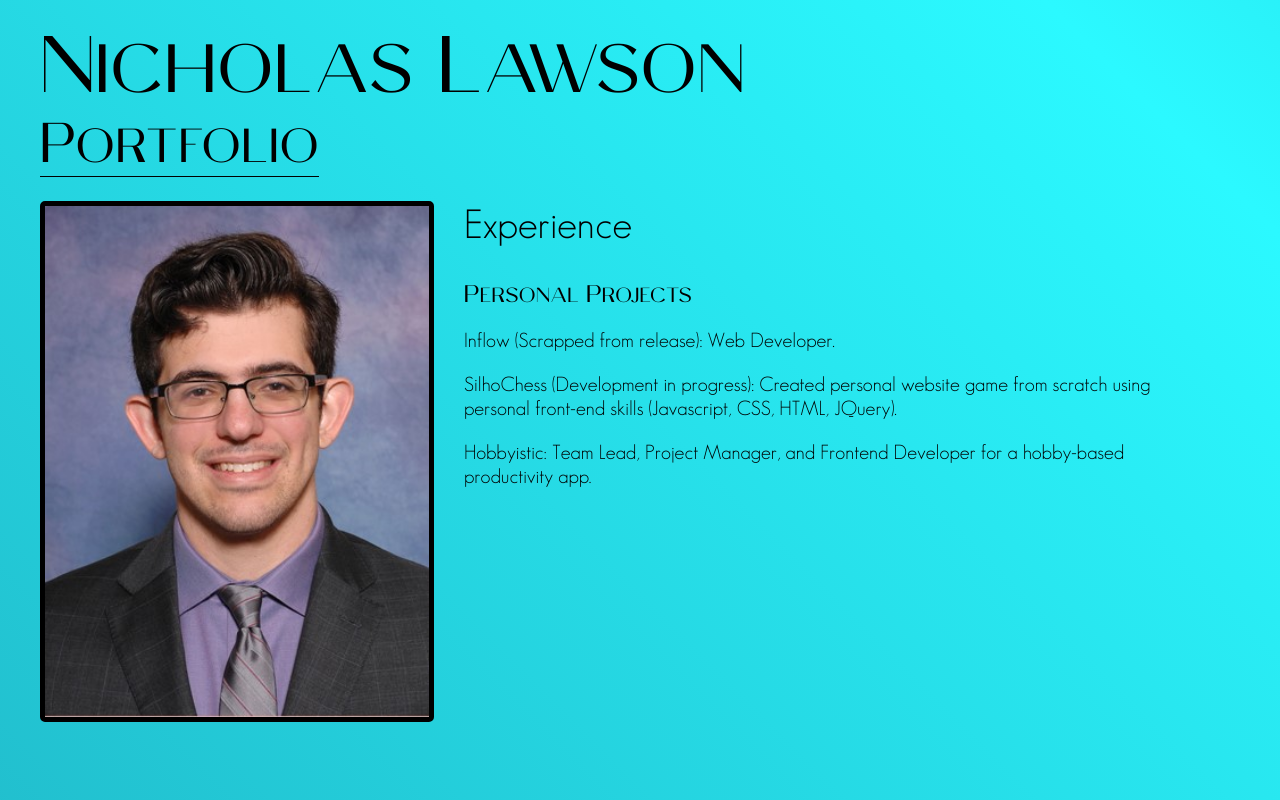
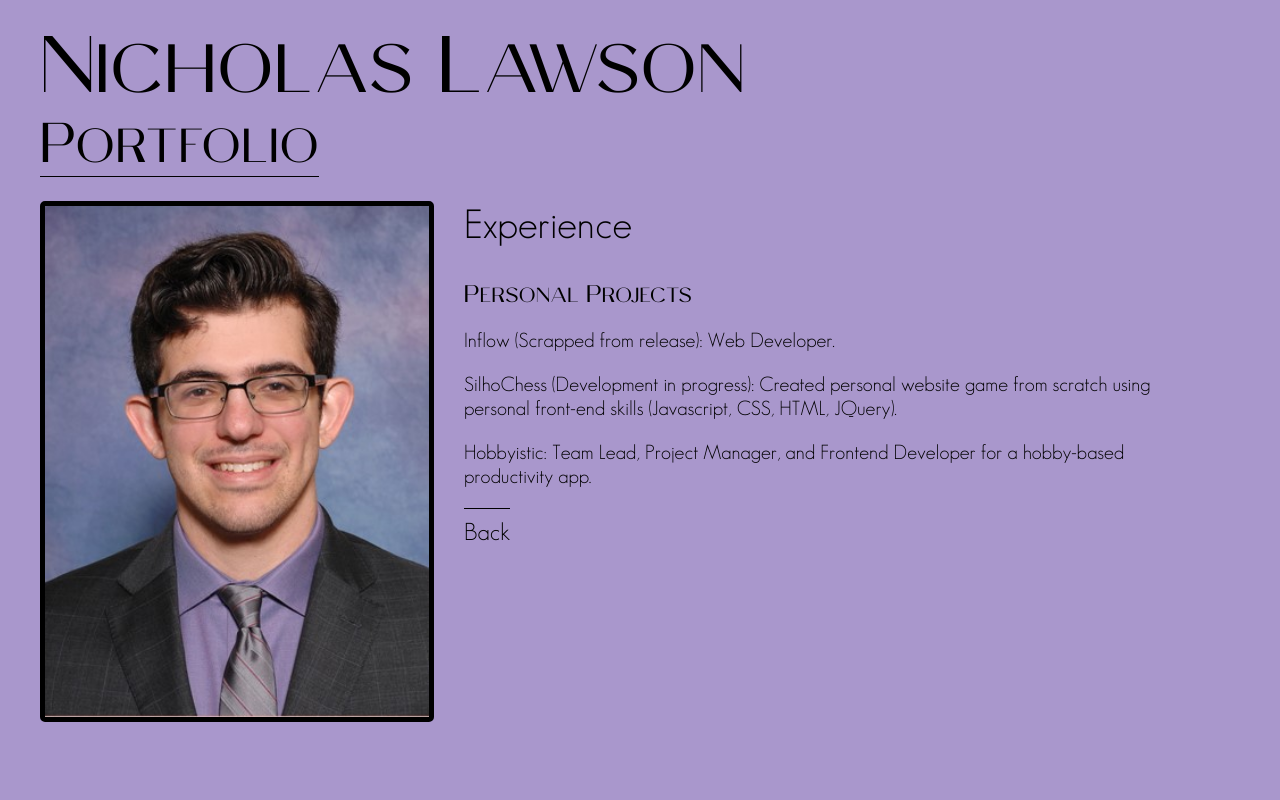
Before and after one commit to Nicholas-Lawson/NickLawsonPortfolio, a plain HTML site: page index.html in a window 1280 px wide. Both pictures are taken after a click on the link "Experience". Drawn offline with Linux system fonts and the light colour scheme.

Commit message:
Made styling updates
-Reimplemented back buttons
-Updated background color
-Updated color theme for updated pic

```diff
--- a/CSS/master.css
+++ b/CSS/master.css
@@ -49,8 +49,7 @@
 
 body
 {
-    background: linear-gradient(45deg, rgba(22,122,148,1) 0%, rgba(43,249,255,1) 50%, rgba(22,122,148,1) 100%);
-    background-size: 400% 400%;
+    background-color: #A997CC;
 }
 
 body, div
@@ -234,6 +233,20 @@ a:hover
     width: 90%;
 }
 
+#abt, #ex
+{
+    font-size: 1.5rem;
+    font-weight: bolder;
+}
+
+.top
+{
+    width: fit-content;
+    border-top: 1px solid black;
+    margin-top: .5em;
+    padding-top: .5em;
+}
+
 .body-desc-toggle
 {
     -webkit-animation: Gradient 15s ease infinite;
--- a/index.html
+++ b/index.html
@@ -38,12 +38,20 @@
                     <p>Inflow (Scrapped from release): Web Developer.</p>
                     <p>SilhoChess (Development in progress): Created personal website game from scratch using personal front-end skills (Javascript, CSS, HTML, JQuery).</p>
                     <p>Hobbyistic: Team Lead, Project Manager, and Frontend Developer for a hobby-based productivity app.</p>
+
+                    <div class="top">
+                        <a id="abt" onclick="widthFlex()">Back</a>
+                    </div>
                 </div>
 
                 <div class="abtDesc">
-                    <p>Hello! My name is Nicholas Lawson and it's great to meet you! I'm a Software Developer and Game Designer graduating in May 2023. I work on
+                    <p>Hello! My name is Nicholas Lawson and it's great to meet you! I'm a Software Developer and a Game Designer. I work on
                     software applications from a full stack perspective. When I'm not programming, I typically will be working on my hobbies. My hobbies include
                     weightlifting, developing my own videogames, and being a healthy, active individual.</p>
+
+                    <div class="top">
+                        <a id="abt" onclick="widthFlex()">Back</a>
+                    </div>
                 </div>
 
             </div>
```
